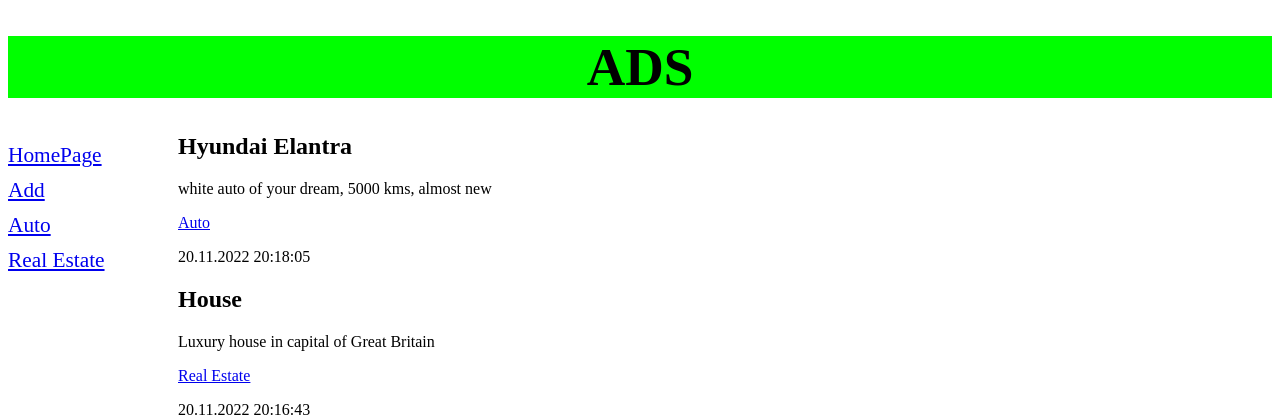
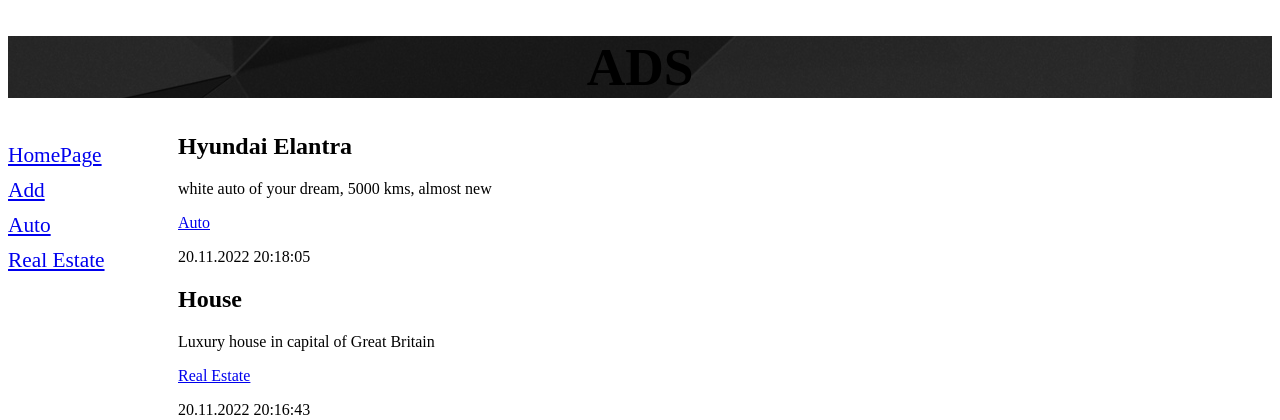
Before and after one commit to augzim/samplesite, a Django app: page /bboard/ in a window 1280 px wide. Shown: the top 420 px of the page. Run offline with Django 4.2, Linux system fonts and the light colour scheme; data comes from the database, SQL or seed files in the repository.

Commit message:
Fix problem with not correctly displaying picture

```diff
--- a/bboard/static/bboard/style.css
+++ b/bboard/static/bboard/style.css
@@ -2,7 +2,7 @@ header h1 {
     font-size: 40pt;
     text-transform: uppercase;
     text-align: center;
-    background-image: url("bg.jpg") left / auto 100% no-repeat;
+    background-image: url("bg.jpg");
     background-color: #00FF00;
 }
 nav {
--- a/bboard/templates/layout/basic.html
+++ b/bboard/templates/layout/basic.html
@@ -5,6 +5,7 @@
   <head>
     <meta charset="UTF-8">
     <title>{% block title %}HomePage{% endblock %} :: Bulletin Board</title>
+    <link rel="stylesheet" type="text/css" href="{% static 'bboard/style.css' %}">
   </head>
   <body>
     <header>
@@ -16,7 +17,6 @@
       {% for rubric in rubrics %}
       <a href="{% url 'by_rubric' rubric.pk %}">{{ rubric.name }}</a>
       {% endfor %}
-      <link rel="stylesheet" type="text/css" href="{% static 'bboard/style.css' %}">
     </nav>
     <section>
       {% block content %}
```
